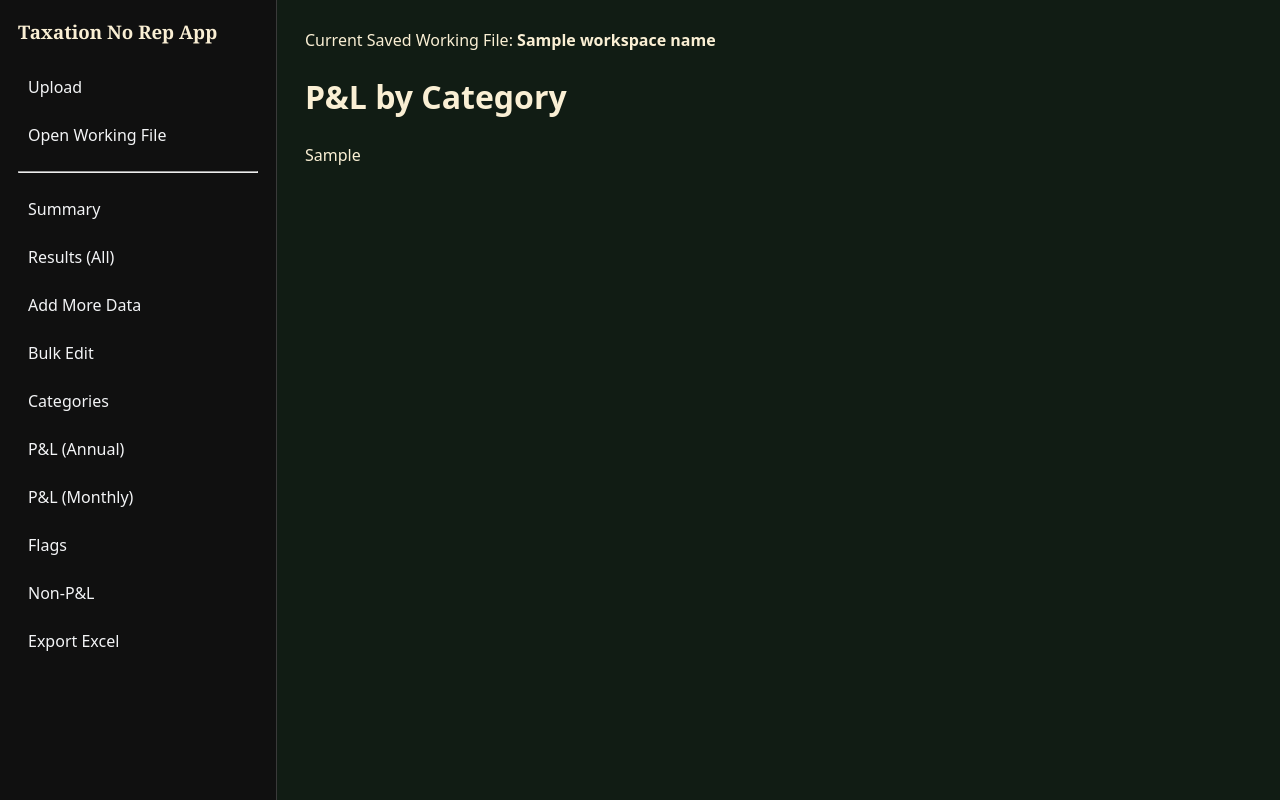
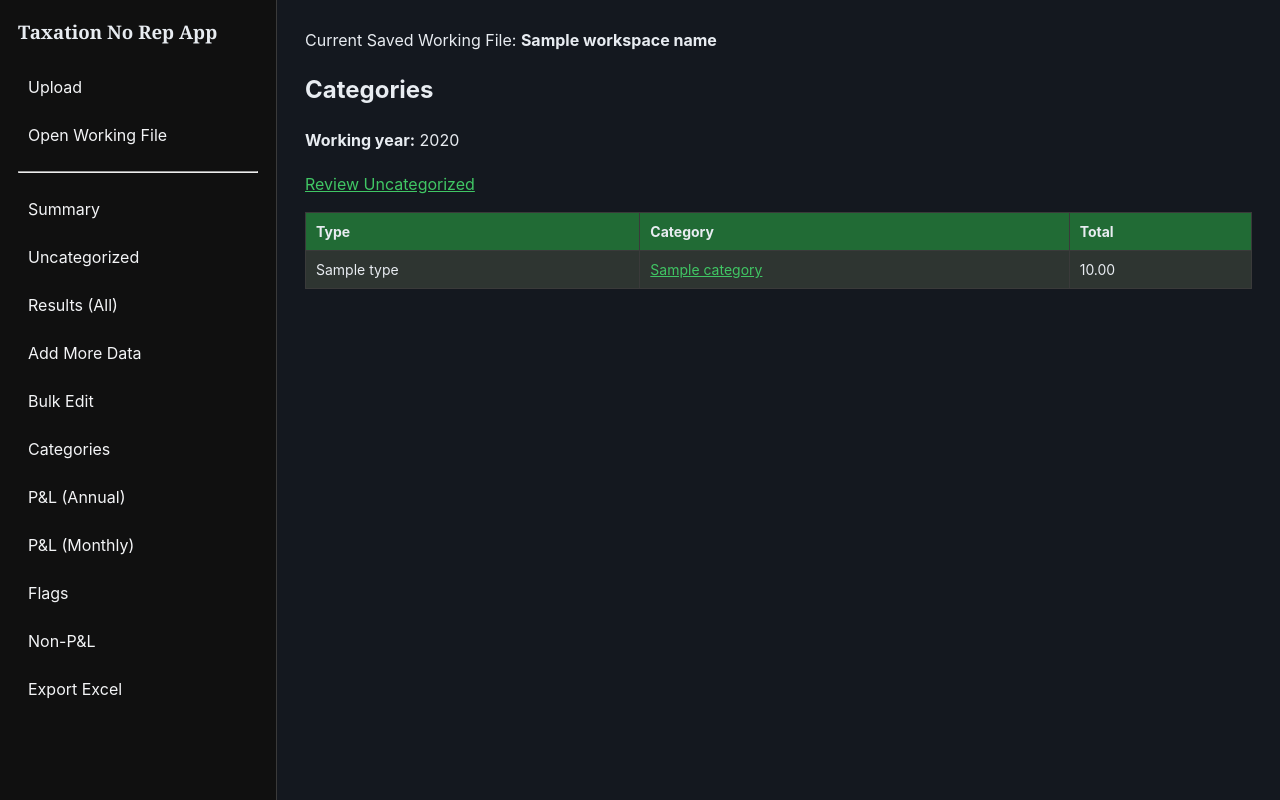
Before and after one commit to CogSciOliver/taxation-without-rep, a FastAPI app: template templates/categories.html in a window 1280 px wide. Run offline with FastAPI, Linux system fonts and the light colour scheme; the template is opened without the code that fills it: most values are stand-ins (such as "Sample title", 1, 10 or a date in 2020).

Commit message:
v3.2.1 Display: Nav + Workflow: Categories updates

```diff
--- a/app.py
+++ b/app.py
@@ -1,5 +1,5 @@
 # app.py WORK IN PROGRESS, author Danii Oliver
-# v3.1.2 DISPLAY: P&L COGS 04.02.2026 00:29
+# v3.2.1 DISPLAY: Categories 04.02.2026 08:54
 
 from __future__ import annotations
 
@@ -29,10 +29,10 @@ from pipeline import (
 from tax_updates import fetch_tax_updates, IRS_UPDATES_SOURCES
 from pathlib import Path
 from datetime import datetime
+from starlette.requests import Request
 
 
 app = FastAPI()
-templates = Jinja2Templates(directory="templates")
 app.mount("/assets", StaticFiles(directory="assets"), name="assets")
 
 # Simple in-memory store for prototype.
@@ -68,8 +68,74 @@ DESCRIPTION_ALIASES = {
     "transaction_description",
 }
 
+STANDARD_PL_STRUCTURE = {
+    "income": [
+        "Sales",
+        "Service Income",
+        "Other Income",
+    ],
+    "expense": [
+        "Advertising",
+        "Bank Fees",
+        "Car & Truck",
+        "Commissions & Fees",
+        "Contract Labor",
+        "Cost of Goods Sold",
+        "Direct Labor",
+        "Furniture, Fixtures, and Equipment",
+        "Insurance",
+        "Interest",
+        "Inventory",
+        "Legal & Professional",
+        "Materials",
+        "Meals",
+        "Office and Operational",
+        "Other",
+        "Packaging",
+        "Personnel Costs",
+        "Professional Fees",
+        "Rent/Lease",
+        "Repairs & Maintenance",
+        "Startup Costs",
+        "Supplies",
+        "Taxes & Licenses",
+        "Travel and Vehicles",
+        "Uncategorized",
+        "Utilities",
+    ],
+}
+
 WORKSPACES_DIR = Path("data/workspaces")
 WORKSPACES_DIR.mkdir(parents=True, exist_ok=True)
+
+def _get_uncategorized_count(df: pd.DataFrame) -> int:
+    if "category" not in df.columns:
+        return 0
+
+    category_series = df["category"].fillna("").astype(str).str.strip()
+    return int(
+        (category_series == "").sum()
+        + (category_series.str.lower() == "uncategorized").sum()
+    )
+
+def template_shared_context(request: Request) -> dict:
+    token = request.query_params.get("token")
+    uncategorized_count = 0
+
+    if token and token in SESSIONS:
+        sess = SESSIONS[token]
+        df = sess.get("df")
+        if isinstance(df, pd.DataFrame):
+            uncategorized_count = _get_uncategorized_count(df)
+
+    return {
+        "nav_uncategorized_count": uncategorized_count,
+    }
+
+templates = Jinja2Templates(
+    directory="templates",
+    context_processors=[template_shared_context],
+)
 
 # Create and Save Local Workspace Functions
 # =============================================
@@ -477,6 +543,17 @@ def _undo_last_bulk_edit(token: str) -> bool:
     s["df"] = stack.pop()
     _rebuild_session_outputs(token)
     return True
+
+
+def _get_uncategorized_count(df: pd.DataFrame) -> int:
+    if "category" not in df.columns:
+        return 0
+
+    category_series = df["category"].fillna("").astype(str).str.strip()
+    return int(
+        (category_series == "").sum()
+        + (category_series.str.lower() == "uncategorized").sum()
+    )
 
 
 @app.get("/", response_class=HTMLResponse)
@@ -1108,8 +1185,7 @@ def non_pl_page(request: Request, token: str):
         },
     )
 
-@app.get("/categories", response_class=HTMLResponse)
-def categories_page(request: Request, token: str):
+
     if token not in SESSIONS:
         return HTMLResponse("Session expired. Re-upload.", status_code=404)
 
@@ -1128,6 +1204,73 @@ def categories_page(request: Request, token: str):
             "pl_cat": sess["pl_by_cat"].to_html(index=False),
         },
     )
+
+
+
+@app.get("/categories", response_class=HTMLResponse)
+def categories_page(request: Request, token: str):
+    if token not in SESSIONS:
+        return HTMLResponse("Session expired. Re-upload.", status_code=404)
+
+    sess = SESSIONS[token]
+    if sess.get("stage") == "awaiting_year_selection":
+        return RedirectResponse(f"/year-select?token={token}", status_code=303)
+
+    df = sess["df"].copy()
+    pl_view = df[df["is_pl_item"] == True].copy()
+    pl_view["type"] = pl_view["amount"].apply(lambda x: "income" if x > 0 else "expense")
+    pl_view["abs_amount"] = pl_view["amount"].abs()
+
+    grouped = (
+        pl_view.groupby(["type", "category"], as_index=False)["abs_amount"]
+        .sum()
+        .rename(columns={"abs_amount": "total"})
+    )
+
+    totals_map = {
+        (row["type"], row["category"]): float(row["total"])
+        for _, row in grouped.iterrows()
+    }
+
+    existing_by_type = {
+        "income": sorted(
+            grouped.loc[grouped["type"] == "income", "category"].dropna().astype(str).unique(),
+            key=str.lower,
+        ),
+        "expense": sorted(
+            grouped.loc[grouped["type"] == "expense", "category"].dropna().astype(str).unique(),
+            key=str.lower,
+        ),
+    }
+
+    rows = []
+    for tx_type in ["income", "expense"]:
+        category_names = sorted(
+            set(STANDARD_PL_STRUCTURE.get(tx_type, [])) | set(existing_by_type.get(tx_type, [])),
+            key=str.lower,
+        )
+        for category in category_names:
+            rows.append(
+                {
+                    "type": tx_type,
+                    "category": category,
+                    "total": round(float(totals_map.get((tx_type, category), 0.0)), 2),
+                }
+            )
+
+    return templates.TemplateResponse(
+        "categories.html",
+        {
+            "request": request,
+            "token": token,
+            "workspace_name": sess.get("workspace_name"),
+            "filename": sess.get("filename"),
+            "nav": "categories",
+            "selected_year": sess.get("selected_year"),
+            "rows": rows,
+        },
+    )
+
 
 @app.get("/bulk-edit", response_class=HTMLResponse)
 def bulk_edit_page(
@@ -1225,11 +1368,32 @@ async def bulk_edit_apply(
     action: str = Form(...),
     selected_ids: list[str] = Form([]),
     new_category: str = Form(""),
+    q: str = Form(""),
+    category: str = Form(""),
+    tx_type: str = Form(""),
+    pl_status: str = Form(""),
+    month: str = Form(""),
+    sort: str = Form("date"),
+    dir: str = Form("desc"),
+    return_to: str = Form("bulk_edit"),
 ):
     if token not in SESSIONS:
         return HTMLResponse("Session expired.", status_code=404)
 
-    s = SESSIONS[token]
+    sess = SESSIONS[token]
+
+    def _return_url():
+        base = "/uncategorized" if return_to == "uncategorized" else "/bulk-edit"
+        return (
+            f"{base}?token={token}"
+            f"&q={q}"
+            f"&category={category}"
+            f"&tx_type={tx_type}"
+            f"&pl_status={pl_status}"
+            f"&month={month}"
+            f"&sort={sort}"
+            f"&dir={dir}"
+        )
 
     if action == "undo":
         _undo_last_bulk_edit(token)
@@ -1238,7 +1402,7 @@ async def bulk_edit_apply(
     if not selected_ids:
         return RedirectResponse(f"/bulk-edit?token={token}", status_code=303)
 
-    df = s["df"].copy()
+    df = sess["df"].copy()
     _push_undo_snapshot(token)
 
     mask = df["_row_id"].astype(str).isin(selected_ids)
@@ -1256,14 +1420,35 @@ async def bulk_edit_apply(
         df.loc[mask, "is_pl_item"] = False
         df.loc[mask, "non_pl_reason"] = "User marked non-P&L"
 
-    s["df"] = df
+    sess["df"] = df
     _rebuild_session_outputs(token)
 
-    workspace_name = s.get("workspace_name")
+    workspace_name = sess.get("workspace_name")
     if workspace_name:
-        save_workspace(workspace_name, s)
+        save_workspace(workspace_name, sess)
 
-    return RedirectResponse(f"/bulk-edit?token={token}", status_code=303)
+    return RedirectResponse(_return_url(), status_code=303)
+
+
+@app.get("/uncategorized", response_class=HTMLResponse)
+def uncategorized_page(
+    request: Request,
+    token: str,
+    q: str = "",
+    tx_type: str = "",
+    pl_status: str = "",
+    month: str = "",
+):
+    return bulk_edit_page(
+        request=request,
+        token=token,
+        q=q,
+        category="Uncategorized",
+        tx_type=tx_type,
+        pl_status=pl_status,
+        month=month,
+    )
+
 
 # NEW V2.0.0 FEATURE ROUTES START HERE
 
--- /dev/null
+++ b/assets/css/app.css
@@ -0,0 +1,4 @@
+@import url("token.css");
+@import url("template.css");
+@import url("styleguide.css");
+@import url("components.css");
--- /dev/null
+++ b/assets/css/styleguide.css
@@ -0,0 +1,25 @@
+body {
+  background: var(--app-bg);
+  color: var(--text-main);
+  font-family: var(--font-sans);
+}
+
+.card {
+  background: var(--card-bg);
+  border: 1px solid var(--card-border);
+  border-radius: var(--radius-lg);
+  box-shadow: var(--card-shadow);
+}
+
+.button-primary {
+  background: var(--btn-primary-bg);
+  color: var(--btn-primary-text);
+  border: none;
+  border-radius: var(--radius-md);
+}
+
+.button-secondary {
+  background: var(--btn-secondary-bg);
+  color: var(--btn-secondary-text);
+  border: 1px solid var(--border-main);
+}
--- /dev/null
+++ b/assets/css/token.css
@@ -0,0 +1,122 @@
+:root {
+  /* ===== Brand / Accent ===== */
+  --color-brand-900: #8f241d;
+  --color-brand-800: #a92d23;
+  --color-brand-700: #c63a2c;
+  --color-brand-600: #e85a36;
+  --color-brand-500: #f26c3a;
+  --color-brand-400: #ff8b4a;
+  --color-brand-300: #ffab78;
+
+  /* ===== Backgrounds ===== */
+  --color-bg-app: #14181f;
+  --color-bg-subtle: #171c23;
+  --color-bg-elevated: #1b2028;
+  --color-bg-card: #232831;
+  --color-bg-card-2: #2d333d;
+  --color-bg-inset: #10141a;
+  --color-bg-overlay: rgba(8, 10, 14, 0.72);
+
+  /* ===== Borders ===== */
+  --color-border-subtle: #2a3038;
+  --color-border-default: #343a45;
+  --color-border-strong: #444b57;
+
+  /* ===== Text ===== */
+  --color-text-primary: #e8ecf1;
+  --color-text-secondary: #a3aab4;
+  --color-text-muted: #7b828d;
+  --color-text-inverse: #0f1318;
+
+  /* ===== Neutral Scale ===== */
+  --color-neutral-100: #f3f4f6;
+  --color-neutral-200: #d9d7d2;
+  --color-neutral-300: #a9a8a5;
+  --color-neutral-400: #7f848b;
+  --color-neutral-500: #5b6068;
+  --color-neutral-600: #3f454f;
+  --color-neutral-700: #2d333d;
+  --color-neutral-800: #232831;
+  --color-neutral-900: #14181f;
+
+  /* ===== States ===== */
+  --color-success: #4fbf8f;
+  --color-warning: #ffb454;
+  --color-danger: #e85a36;
+  --color-info: #6b8cff;
+
+  /* ===== Data Viz ===== */
+  --color-chart-1: #f26c3a;
+  --color-chart-2: #e85a36;
+  --color-chart-3: #c63a2c;
+  --color-chart-4: #d9d7d2;
+  --color-chart-5: #a9a8a5;
+  --color-chart-6: #5b6068;
+
+  /* ===== Shadow ===== */
+  --shadow-sm: 0 1px 2px rgba(0, 0, 0, 0.24);
+  --shadow-md: 0 8px 24px rgba(0, 0, 0, 0.28);
+  --shadow-lg: 0 16px 40px rgba(0, 0, 0, 0.36);
+
+  /* ===== Radius ===== */
+  --radius-sm: 10px;
+  --radius-md: 16px;
+  --radius-lg: 24px;
+  --radius-xl: 32px;
+
+  /* ===== Spacing ===== */
+  --space-1: 4px;
+  --space-2: 8px;
+  --space-3: 12px;
+  --space-4: 16px;
+  --space-5: 20px;
+  --space-6: 24px;
+  --space-8: 32px;
+  --space-10: 40px;
+  --space-12: 48px;
+
+  /* ===== Typography ===== */
+  --font-sans: Inter, ui-sans-serif, system-ui, -apple-system, BlinkMacSystemFont, "Segoe UI", sans-serif;
+
+  --text-xs: 12px;
+  --text-sm: 14px;
+  --text-md: 16px;
+  --text-lg: 20px;
+  --text-xl: 24px;
+  --text-2xl: 32px;
+
+  --line-tight: 1.1;
+  --line-normal: 1.4;
+  --line-relaxed: 1.6;
+
+  /* ===== Component Tokens ===== */
+  --app-bg: var(--color-bg-app);
+  --surface-1: var(--color-bg-elevated);
+  --surface-2: var(--color-bg-card);
+  --surface-3: var(--color-bg-card-2);
+
+  --text-main: var(--color-text-primary);
+  --text-sub: var(--color-text-secondary);
+  --text-dim: var(--color-text-muted);
+
+  --border-main: var(--color-border-default);
+  --border-soft: var(--color-border-subtle);
+
+  --accent-main: var(--color-brand-500);
+  --accent-hover: var(--color-brand-400);
+  --accent-pressed: var(--color-brand-700);
+
+  --btn-primary-bg: var(--accent-main);
+  --btn-primary-text: #ffffff;
+  --btn-secondary-bg: var(--surface-2);
+  --btn-secondary-text: var(--text-main);
+
+  --input-bg: var(--color-bg-inset);
+  --input-border: var(--border-main);
+  --input-text: var(--text-main);
+  --input-placeholder: var(--text-dim);
+
+  --card-bg: var(--surface-2);
+  --card-border: var(--border-soft);
+  --card-shadow: var(--shadow-md);
+}
--- a/templates/base.html
+++ b/templates/base.html
@@ -1,6 +1,6 @@
 <!--
 # base.html WORK IN PROGRESS, author Danii Oliver
-# v3.2.0 DISPLAY: P&L Nav Categories 04.02.2026 00:29
+# v3.2.1 DISPLAY: Categories 04.04.2026 10:29
 -->
 
 <!doctype html>
@@ -10,7 +10,7 @@
   <meta charset="utf-8" />
   <meta name="viewport" content="width=device-width, initial-scale=1" />
   <title>{{ title or "TaxPL" }}</title>
-  <link rel="stylesheet" href="/assets/css/template.css" />
+  <link rel="stylesheet" href="/assets/css/app.css" />
 </head>
 
 <body>
@@ -24,6 +24,7 @@
       {% if token %}
       <hr class="sidebar-divider" />
       <a href="/summary?token={{ token }}" class="{{ 'active' if nav=='summary' else '' }}">Summary</a>
+      <a href="/uncategorized?token={{ token }}" class="{{ 'active' if nav=='uncategorized' else '' }}">Uncategorized{% if nav_uncategorized_count > 0 %} ({{ nav_uncategorized_count }}){% endif %}</a>
       <a href="/results?token={{ token }}" class="{{ 'active' if nav=='results' else '' }}">Results (All)</a>
       <a href="/workspace/import?token={{ token }}" class="{{ 'active' if nav=='workspace_import' else '' }}">Add More Data</a>
       <a href="/bulk-edit?token={{ token }}" class="{% if nav == 'bulk_edit' %}active{% endif %}">Bulk Edit</a>
--- a/templates/categories.html
+++ b/templates/categories.html
@@ -1,8 +1,38 @@
+<!--
+# categories.html WORK IN PROGRESS, author Danii Oliver
+# v3.2.1 DISPLAY: Categories 04.04.2026 10:29
+-->
+
 {% extends "base.html" %}
 {% block content %}
 
-<h1>P&L by Category</h1>
+<section class="page-header">
+  <h1>Categories</h1>
+  {% if selected_year %}
+  <p><strong>Working year:</strong> {{ selected_year }}</p>
+  {% endif %}
+</section>
 
-{{ pl_cat | safe }}
+<p>
+  <a href="/uncategorized?token={{ token }}">Review Uncategorized</a>
+</p>
+
+<table>
+  <tr>
+    <th>Type</th>
+    <th>Category</th>
+    <th>Total</th>
+  </tr>
+
+  {% for r in rows %}
+  <tr>
+    <td>{{ r.type }}</td>
+    <td>
+      <a href="/bulk-edit?token={{ token }}&category={{ r.category }}">{{ r.category }}</a>
+    </td>
+    <td>{{ "%.2f"|format(r.total) }}</td>
+  </tr>
+  {% endfor %}
+</table>
 
 {% endblock %}
--- a/templates/flags.html
+++ b/templates/flags.html
@@ -1,5 +1,7 @@
 {% extends "base.html" %}
 {% block content %}
-  <h1>Flags</h1>
-  {{ flags | safe }}
+<h1>Flags</h1>
+<a class="button-primary" href="/uncategorized?token={{ token }}">Review Uncategorized</a>
+
+{{ flags | safe }}
 {% endblock %}
--- a/templates/pl_annual.html
+++ b/templates/pl_annual.html
@@ -1,6 +1,6 @@
 <!--
 # pl_annual.html WORK IN PROGRESS, author Danii Oliver
-# v3.1.2 DISPLAY: P&L COGS 04.02.2026 00:29
+# v3.2.1 DISPLAY: Categories 04.04.2026 10:29
 -->
 
 {% extends "base.html" %}
@@ -22,6 +22,8 @@
         <li><b>Operating expenses:</b> {{ total_expenses }}</li>
         <li><b>Net profit:</b> {{ net_profit }}</li>
     </ul>
+    <a class="button-primary" href="/uncategorized?token={{ token }}">Review Uncategorized</a>
+
 </section>
 
 
```
Also changed, not shown: RELEASE_NOTES.md (+9 -3 lines), data/vendor_map.json (+17 -4 lines), templates/bulk_edit.html (+13 -1 lines), templates/results.html (+7 -2 lines), templates/summary.html (+5 -4 lines).
